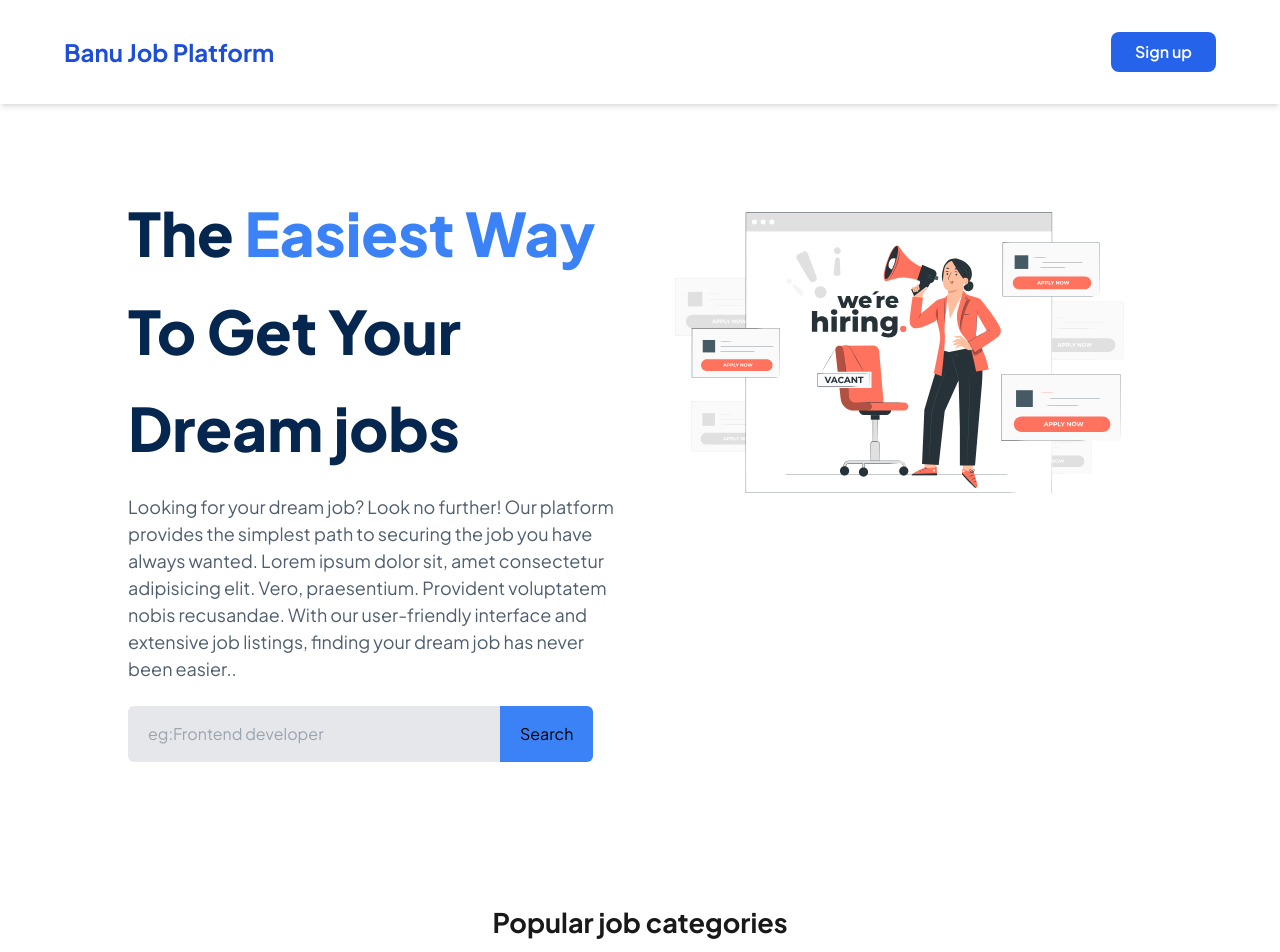
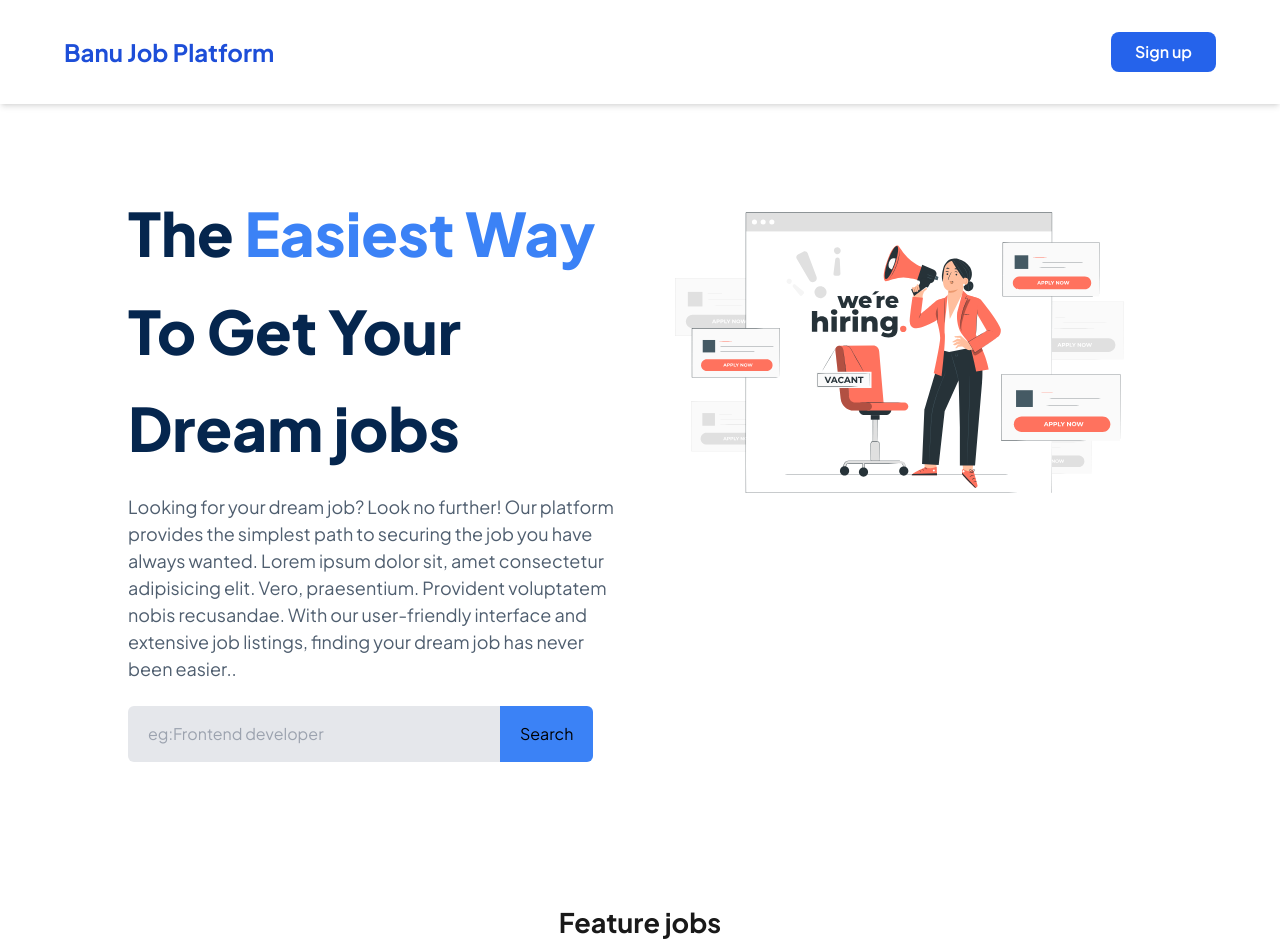
Before and after one commit to carol2540/-job-platform-test, a Next.js app in the folder Web/Job-portal-main/: page / in a window 1280 px wide. Shown: the top 952 px of the page. Built offline with nearby package versions, Linux system fonts and the light colour scheme; no server answers.

Commit message:
Fix: Job category section part deleted

```diff
--- a/Web/Job-portal-main/components/Home/Home.tsx
+++ b/Web/Job-portal-main/components/Home/Home.tsx
@@ -1,12 +1,11 @@
 import React from 'react'
-import { Hero, JobCategory } from '../../paths'
+import { Hero } from '../../paths'
 import FeatureJobs from './FeatureJobs'
 
 const Home = () => {
     return (
         <div>
             <Hero />
-            <JobCategory />
             <FeatureJobs />
         </div>
     )
```
